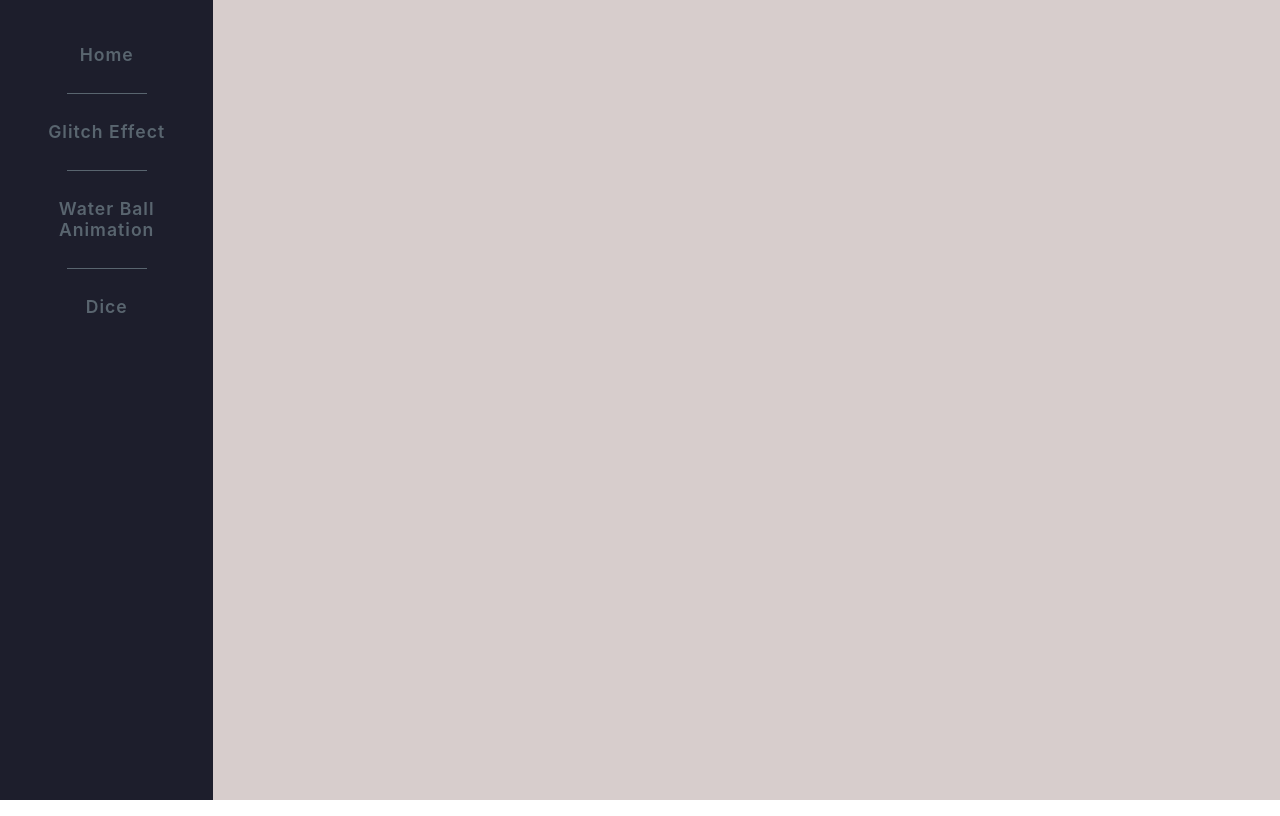
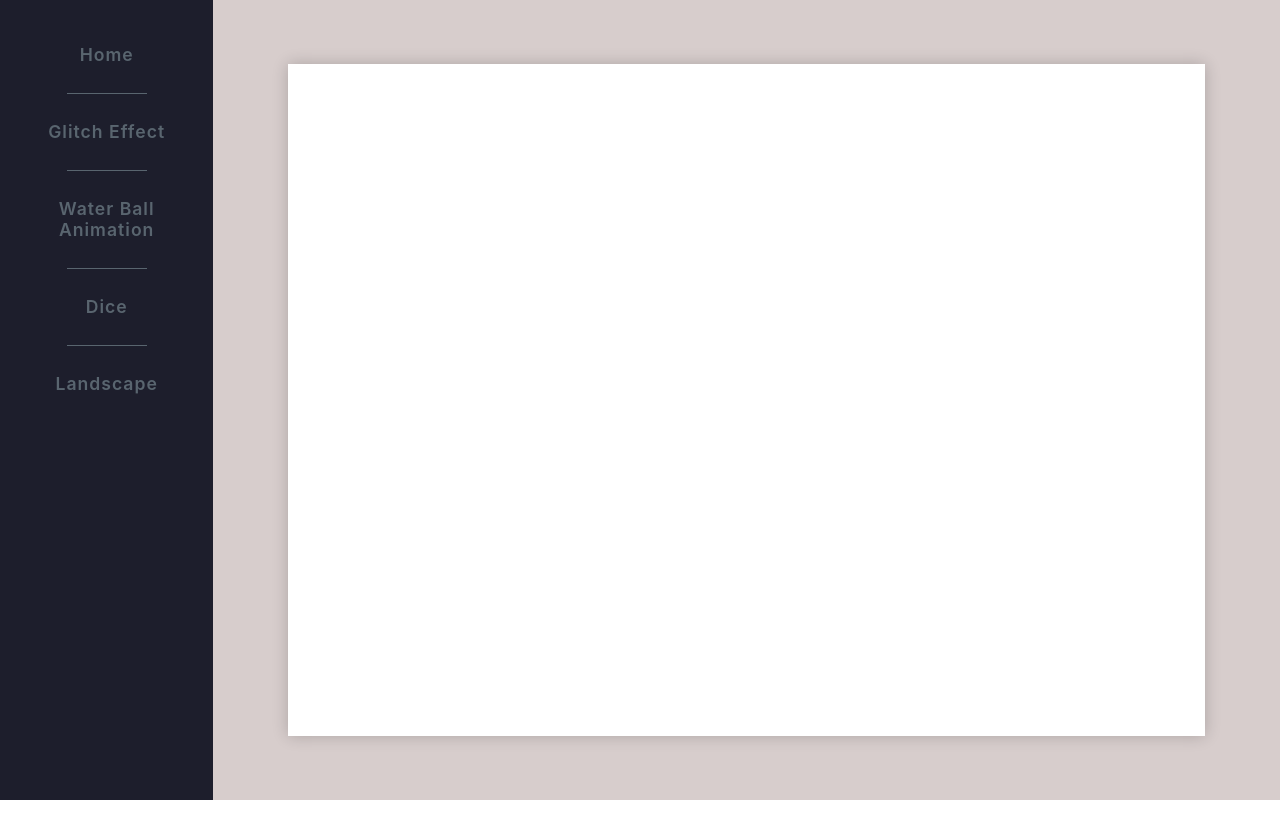
Before and after one commit to avemike/css-fun, a React (Create React App) app: page /Landscape in a window 1280 px wide. Built offline with nearby package versions, Linux system fonts and the light colour scheme.

Commit message:
landscapeview wip, dice perspective change, some minor changes

```diff
--- a/src/App.js
+++ b/src/App.js
@@ -9,6 +9,7 @@ import Home  from './views/home'
 import GlitchView  from './views/glitch'
 import WaterBall from './views/waterBall';
 import Dice from './views/dice';
+import Landscape from './views/landscape';
 import { Navbar } from './components/navbar/Navbar'
 import './App.scss'
 
@@ -30,6 +31,9 @@ export const App = () => {
           <Route path="/Dice" >
             <Dice />
           </Route>
+          <Route path="/Landscape" >
+            <Landscape />
+          </Route>
         </Switch>
       </div>
     </Router>
--- a/src/components/navbar/Navbar.js
+++ b/src/components/navbar/Navbar.js
@@ -20,6 +20,9 @@ export const Navbar = () => {
         <li>
           <Link to="/Dice">Dice</Link>
         </li>
+        <li>
+          <Link to="/Landscape">Landscape</Link>
+        </li>
       </ul>
     </nav>
   )
--- a/src/views/dice/styles/Dice.scss
+++ b/src/views/dice/styles/Dice.scss
@@ -6,8 +6,7 @@ $dice-corner-color: #ccc;
 $dice-color: #ddd;
 
 .dice-wrapper {
-  perspective: $wall-length*3.25;
-
+  perspective: 1200px;
   width: $wall-length;
   height: $wall-length;
 
--- /dev/null
+++ b/src/views/landscape/LandscapeView.js
@@ -0,0 +1,18 @@
+import React from 'react';
+import './styles/landscape.scss'
+import Panel from '../../components/showcasePanel';
+
+export const LandscapeView = () => {
+  return (
+    <Panel>
+      <div className="landscape-view">
+        {/* First surface is background, last is foreground*/}
+        <div className="surface"></div>
+        <div className="surface"></div>
+        <div className="surface">
+          <div className="car"></div>
+        </div>
+      </div>
+    </Panel>
+  )
+}
--- /dev/null
+++ b/src/views/landscape/index.js
@@ -0,0 +1 @@
+export { LandscapeView as default } from './LandscapeView'
--- /dev/null
+++ b/src/views/landscape/styles/landscape.scss
@@ -0,0 +1,9 @@
+.landscape-view {
+
+  // loop through surfaces
+  @for $i from 1 through 4 {
+    &:nth-child(#{$i}) {
+
+    }
+  }
+}
```
Also changed, not shown: 1 other file (tests, documents, lock files or other folders).
